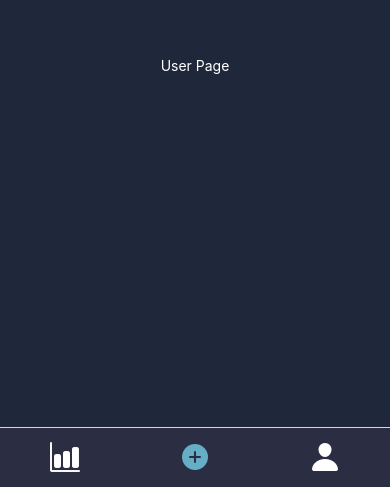
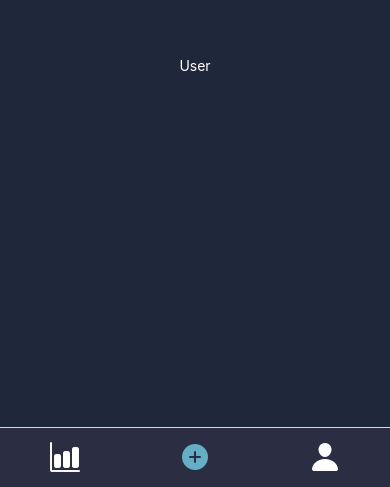
Before and after one commit to duncan20903/RPE-APPLICATION, a React Native app: screen /User in a window 390 px wide. Shown: the part 357-844 px from the top of the page. Built offline with nearby package versions, Linux system fonts and the light colour scheme.

Commit message:
Update User.js
Changed text

```diff
--- a/Screens/User.js
+++ b/Screens/User.js
@@ -4,7 +4,7 @@ import React from 'react'
 export default function User() {
   return (
     <View style={{flex: 1, alignItems: "center", justifyContent: "center", backgroundColor: '#1F283A',}}>
-      <Text style={{color:"white"}}>User Page</Text>
+      <Text style={{color:"white"}}>User</Text>
     </View>
   )
 }
```
